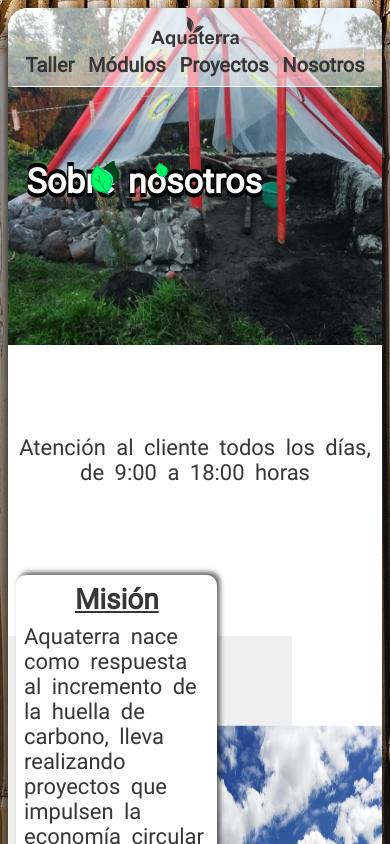
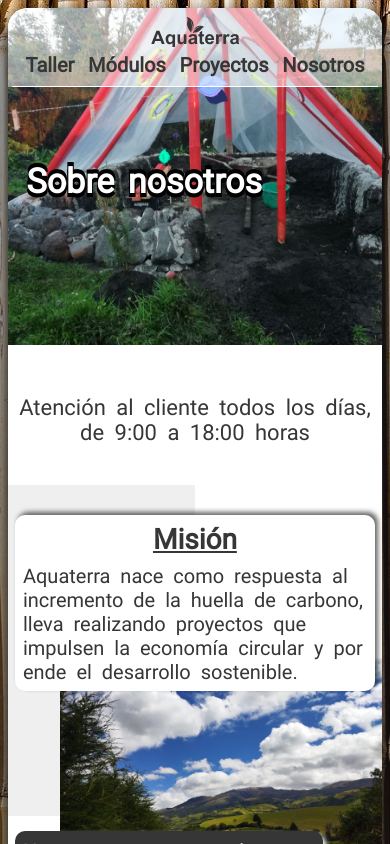
Before and after one commit to videnacry/huasinda, a React (Create React App) app: page / in a window 390 px wide. Both pictures are taken after a click on the link "Nosotros". Shown: the top 844 px of the page. Built offline with nearby package versions, Linux system fonts and the light colour scheme.

Commit message:
refactor page AboutUs styles for mobile, change links component font size on mobile

```diff
--- a/src/components/box/index.css
+++ b/src/components/box/index.css
@@ -1,7 +1,7 @@
 .box-c {
+    display: inline-block;
+    position: relative;
     padding: 2vmin;
-    position: relative;
-    display: inline-block;
 }
 .box-c.fill {
     width: 100%;
--- a/src/components/links/index.css
+++ b/src/components/links/index.css
@@ -71,6 +71,7 @@
 @media screen and (max-width: 497px) {
     .links-c>.links>li {
         width: 48%;
+        font-size: 20px;
     }
 }
 @media screen and (max-width: 310px) {
--- a/src/pages/about-us/description.css
+++ b/src/pages/about-us/description.css
@@ -36,16 +36,104 @@
 .description-mission-s > .text-boxes > .dialog {
     width: 84%;
 }
+@media screen and (max-width:630px) {
+    .description-mission-s > .end-msg {
+        margin: 60px 0 40px 0;
+    }
+}
 
-@media screen and (min-aspect-ratio: 912/1368) {
+@media screen and (max-width:570px) {
+    .description-mission-s > .text-boxes {
+        width: 60%;
+    }
+    .description-mission-s > .img {
+        width: 76%;
+        height: unset;
+    }
+    .description-mission-s > .text-boxes > .description {
+        margin-bottom: 100px;
+    }
+}
+@media screen and (max-width:530px) {
+    .description-mission-s > .text-boxes {
+        width: 80%;
+    }
+    .description-mission-s > .bg-box {
+        top: unset;
+        bottom: -5%;
+        width: 90%;
+    }
+    .description-mission-s > .img {
+        top: 44%;
+        width: 84%;
+        height: unset;
+    }
+    .description-mission-s > .text-boxes > .description {
+        margin-bottom: 140px;
+    }
+    .description-mission-s > .text-boxes > .dialog {
+        margin-right: auto;
+        margin-left: 4%;
+    }
+
+}
+@media screen and (max-width:470px) {
     .description-mission-s > .start-msg, .description-mission-s > .end-msg {
         margin: 50px 0;
     }
     .description-mission-s > .start-msg {
-        text-align: end;
+        margin-bottom: 70px;
     }
-    .description-mission-s > .end-msg {
-        text-align: start;
+    .description-mission-s > .text-boxes {
+        width: 86%;
+    }
+    .description-mission-s > .bg-box {
+        width: 94%;
+    }
+    .description-mission-s > .img {
+        top:50%;
+        width: 86%;
+    }
+    .description-mission-s > .text-boxes > .description div, .description-mission-s > .text-boxes > .dialog div{
+        font-size: 20px;
+    }
+    .description-mission-s > .text-boxes > .description {
+        width: 98%;
+    }
+    .description-mission-s > .text-boxes > .dialog {
+        margin-right: auto;
+        margin-left: 2%;
+    }
+}
+@media screen and (max-width:430px) {
+    .description-mission-s > .bg-box {
+        top: 90px;
+        bottom: unset;
+        transform: unset;
+        width: 50%;
+    }
+    .description-mission-s > .text-boxes {
+        width: 92%;
+    }
+}
+@media screen and (max-width:415px) {
+    .description-mission-s > .text-boxes {
+        width: 98%;
+    }
+}
+@media screen and (max-width:380px) {
+    .description-mission-s > .text-boxes > .dialog {
+        width: 98%;
+    }
+}
+@media screen and (max-width:360px) {
+    .description-mission-s > .img {
+        width: 100%;
+    }
+}
+@media screen and (max-width:320px) {
+    .description-mission-s > .bg-box {
+        top: 110px;
     }
 }
 
@@ -64,22 +152,102 @@
 }
 .description-vision-s > .img {
     width: 83%;
-    height: 66%;
     left: 1%;
     bottom: 0;
 }
 .description-vision-s > .text-boxes {
     padding: 70px 0 24px 0;
+    margin-bottom: 100px;
 }
 .description-vision-s > .text-boxes > .description {
     width: 60%;
-    margin: 0 120px 40px auto;
+    margin: 0 12% 40px auto;
     text-align: center;
 }
 .description-vision-s > .text-boxes > .dialog {
     width: 46%;
     margin: 0 25px 0 auto;
 }
-.description-vision-s > .end-msg {
 
+@media screen and (max-width:630px) {
+    .description-vision-s > .bg-box {
+        width: 90%;
+    }
+    .description-vision-s > .img {
+        width: 86%;
+    }
+    .description-vision-s > .text-boxes {
+        padding: 40px 0 24px 0;
+        margin-bottom: 100px;
+    }
+    .description-vision-s > .text-boxes > .description {
+        width: 70%;
+        margin: 0 4% 60px auto;
+    }
+    .description-vision-s > .text-boxes > .dialog {
+        width: 52%;
+        margin: 0 9% 0 auto;
+    }
 }
+@media screen and (max-width:530px) {
+    .description-vision-s > .bg-box {
+        width: 50%;
+        height: 52%;
+    }
+    .description-vision-s > .text-boxes {
+        padding: 40px 0 24px 0;
+        margin-bottom: 100px;
+    }
+    .description-vision-s > .text-boxes > .description div, .description-vision-s > .text-boxes > .dialog div{
+        font-size: 20px;
+    }
+    .description-vision-s > .text-boxes > .description {
+        width: 90%;
+    }
+    .description-vision-s > .text-boxes > .dialog {
+        width: 60%;
+        margin: 0 4% 0 auto;
+    }
+}
+@media screen and (max-width:480px) {
+    .description-vision-s > .img {
+        top: 30%;
+    }
+    .description-vision-s > .text-boxes {
+        margin-bottom: 40px;
+    }
+    .description-vision-s > .text-boxes > .description {
+        width: 94%;
+        margin: 0 2% 100px 2%;
+    }
+    .description-vision-s > .text-boxes > .dialog {
+        width: 70%;
+        margin: 0 4% 0 auto;
+    }
+}
+@media screen and (max-width:400px) {
+    .description-vision-s > .img {
+        top: 40%;
+    }
+    .description-vision-s > .text-boxes > .description {
+        margin-bottom: 130px;
+    }
+    .description-vision-s > .text-boxes > .dialog {
+        width: 80%;
+    }
+}
+@media screen and (max-width:340px) {
+    .description-vision-s > .img {
+        width: 100%;
+    }
+    .description-vision-s > .bg-box {
+        height: 60%;
+    }
+    .description-vision-s > .text-boxes > .description {
+        width: 96%;
+    }
+    .description-vision-s > .text-boxes > .dialog {
+        width: 96%;
+        margin: 0 2% 0 auto;
+    }
+}
--- a/src/pages/about-us/index.css
+++ b/src/pages/about-us/index.css
@@ -9,7 +9,7 @@
 .about-us-s > .info {
     margin-top: 30px;
 }
-@media screen and (min-aspect-ratio: 912/1368) {
+/* @media screen and (min-aspect-ratio: 912/1368) {
     .about-us-s > .info {
         display: flex;
         align-items: center;
@@ -21,13 +21,14 @@
         display: block;
         height: 40vh;
     }
-}
-@media screen and (min-aspect-ratio: 1/1) {
+} */
+@media screen and (min-width: 700px) {
     .about-us-s > .short-img {
         display: none;
     }
     .about-us-s > .long-img {
         display: block;
-        height: 60vh;
+        min-height: 500px;
+        height: 50vh;
     }
 }
--- a/src/pages/webinar/price/spheres.css
+++ b/src/pages/webinar/price/spheres.css
@@ -60,15 +60,18 @@
     .spheres-s >.sphere-md{
         max-width: 300px;
         max-height: 260px;
-        width: 46vmin;
-        height: 44vmin;
+        width: 42vmin;
+        height: 36vmin;
+    }
+    .spheres-s >.sphere-md h4{
+        font-size: 20px;
     }
 }
 @media screen and (max-width:370px) {
     .spheres-s >.sphere-md{
         max-width: 300px;
         max-height: 260px;
-        width: 60vmin;
+        width: 54vmin;
         height: 60vmin;
     }
 }
```
